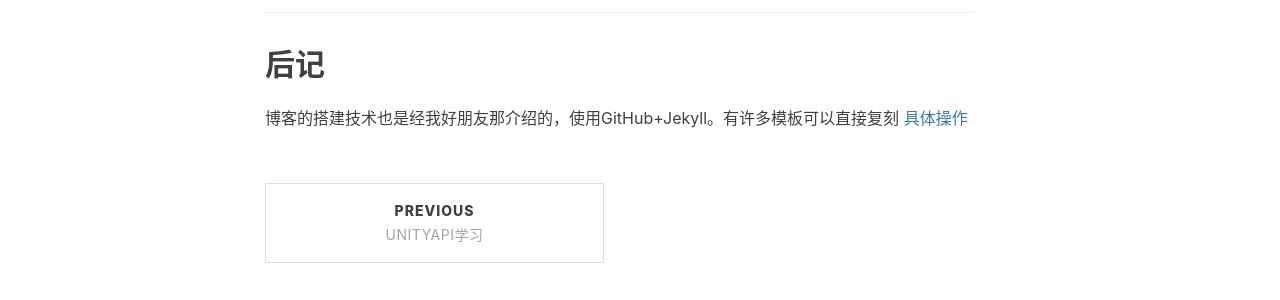
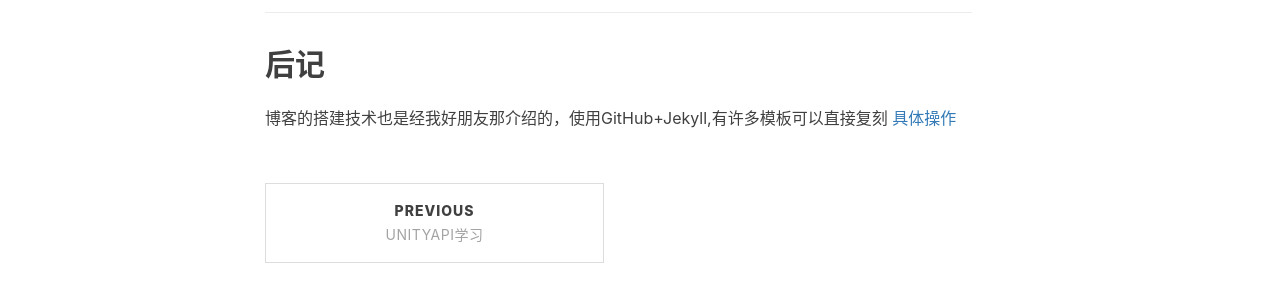
Before and after one commit to Kakoy97/Kakoy97.GitHub.io, a Jekyll site: the page built from _posts/2021-10-16-hello-2021.markdown, in a window 1280 px wide. Shown: the part 1350-1650 px from the top of the page. Built offline with Jekyll 4.4.1, drawn with Linux system fonts in a browser that asks for light colours; nearby versions of some CDN libraries; comment, search, counter and statistics services are not loaded.

```diff
--- a/_posts/2021-10-16-hello-2021.markdown
+++ b/_posts/2021-10-16-hello-2021.markdown
@@ -37,5 +37,5 @@ lua的语法和java的差了十万八千里了，刚开始看"前人"写的代
 趁着这段时间策划的需求还不是那么多，抓紧搭建一下自己的博客，将自己所学的知识记录下来。
 
 ## 后记
-博客的搭建技术也是经我好朋友那介绍的，使用GitHub+Jekyll。有许多模板可以直接复刻
+博客的搭建技术也是经我好朋友那介绍的，使用GitHub+Jekyll,有许多模板可以直接复刻
 [具体操作]( https://github.com/Huxpro/huxpro.github.io)
```
